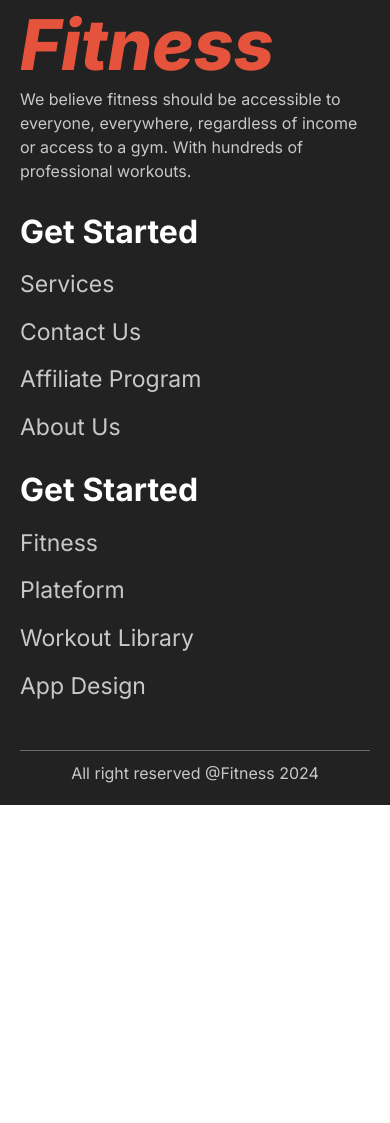
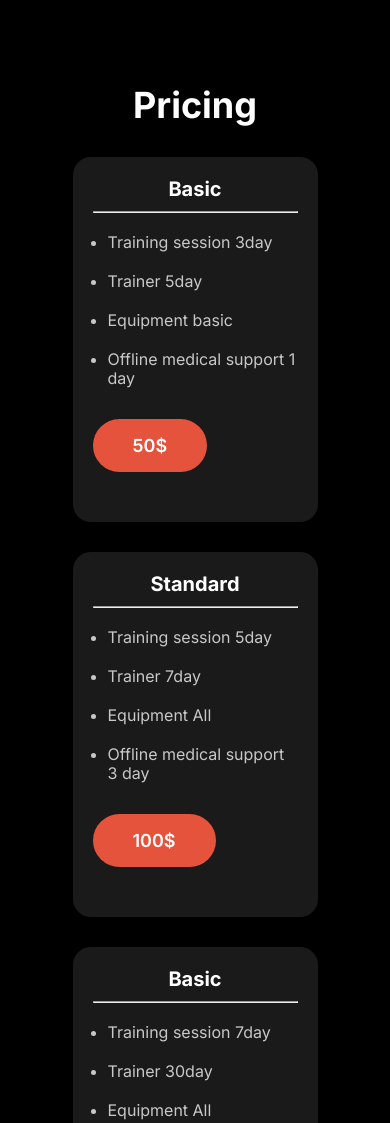
Before and after one commit to HiYasin/versatile-ui, a plain HTML site: page index.html in a window 390 px wide. Shown: the part 7253-8376 px from the top of the page. Before the commit the page ends 8058 px from the top, so only its background shows below. Drawn offline with Linux system fonts and the light colour scheme; a web font is replaced by a local one.

Commit message:
Added extra section called membership

```diff
--- a/css/style.css
+++ b/css/style.css
@@ -528,6 +528,71 @@ line-height: 120%;
     }
 
 }
+
+
+/* pricing */
+.membership{
+    margin: 50px 0px;
+}
+.membership h1{
+    font-size: 46px;
+    text-align: center;
+    margin: 50px;
+}
+.membershipContainer{
+    /* padding: 40px 120px; */
+    display: flex;
+    justify-content: space-around;
+}
+
+.price{
+    border-radius: 18px;
+    padding: 20px;
+    background: rgba(255, 255, 255, 0.1);
+}
+.price ul{
+    margin-left: 15px;
+}
+
+.price hr{
+    color:rgb(86, 86, 86);
+}
+.price h2{
+    font-size: 25px;
+    text-align: center;
+    margin-bottom: 10px;
+}
+.price ul li{
+    color: rgb(200, 200, 200);
+    margin-top: 20px;
+    font-size: 16px;
+    font-weight: 400;
+    line-height: 120%;
+}
+@media (max-width: 576px) {
+    .membership{
+        padding: 40px 0px;
+    }
+    .membership h1{
+        font-size: 36px;
+        text-align: center;
+        margin: 30px;
+    }
+    .membershipContainer{
+        display: flex;
+        flex-direction: column;
+        justify-content: center;
+        align-items: center;
+    }
+    .price{
+        width: 70%;
+        margin-bottom: 30px;
+    }
+    .price h2{
+        font-size: 20px;
+    }
+}
+/* footer */
 footer{
     padding: 40px 120px;
 }
@@ -565,7 +630,7 @@ footer li{
     width: 25%;
 }
 footer hr{
-    color: rgb(200, 200, 200);
+    color: rgb(128, 128, 128);
 }
 .copyright{
     padding-top: 50px;
--- a/index.html
+++ b/index.html
@@ -210,6 +210,45 @@
                 <div class="teamcard"><img src="images/trainer6.png" alt=""></div>
             </div>
         </section>
+        <section class="membership">
+            <h1>Pricing</h1>
+            <div class="membershipContainer">
+
+                <div class="price">
+                    <h2>Basic</h2>
+                    <hr>
+                    <ul>
+                        <li>Training session 3day</li>
+                        <li>Trainer 5day</li>
+                        <li>Equipment basic</li>
+                        <li>Offline medical support 1 day</li>
+                    </ul>
+                    <button class="btn btn-primary">50$</button>
+                </div>
+                <div class="price">
+                    <h2>Standard</h2>
+                    <hr>
+                    <ul>
+                        <li>Training session 5day</li>
+                        <li>Trainer 7day</li>
+                        <li>Equipment All</li>
+                        <li>Offline medical support 3 day</li>
+                    </ul>
+                    <button class="btn btn-primary">100$</button>
+                </div>
+                <div class="price">
+                    <h2>Basic</h2>
+                    <hr>
+                    <ul>
+                        <li>Training session 7day</li>
+                        <li>Trainer 30day</li>
+                        <li>Equipment All</li>
+                        <li>Offline medical support 7 day</li>
+                    </ul>
+                    <button class="btn btn-primary">150$</button>
+                </div>
+            </div>
+        </section>
     </section>
     <footer class="main2">
         <div class="footercontainer">
```
